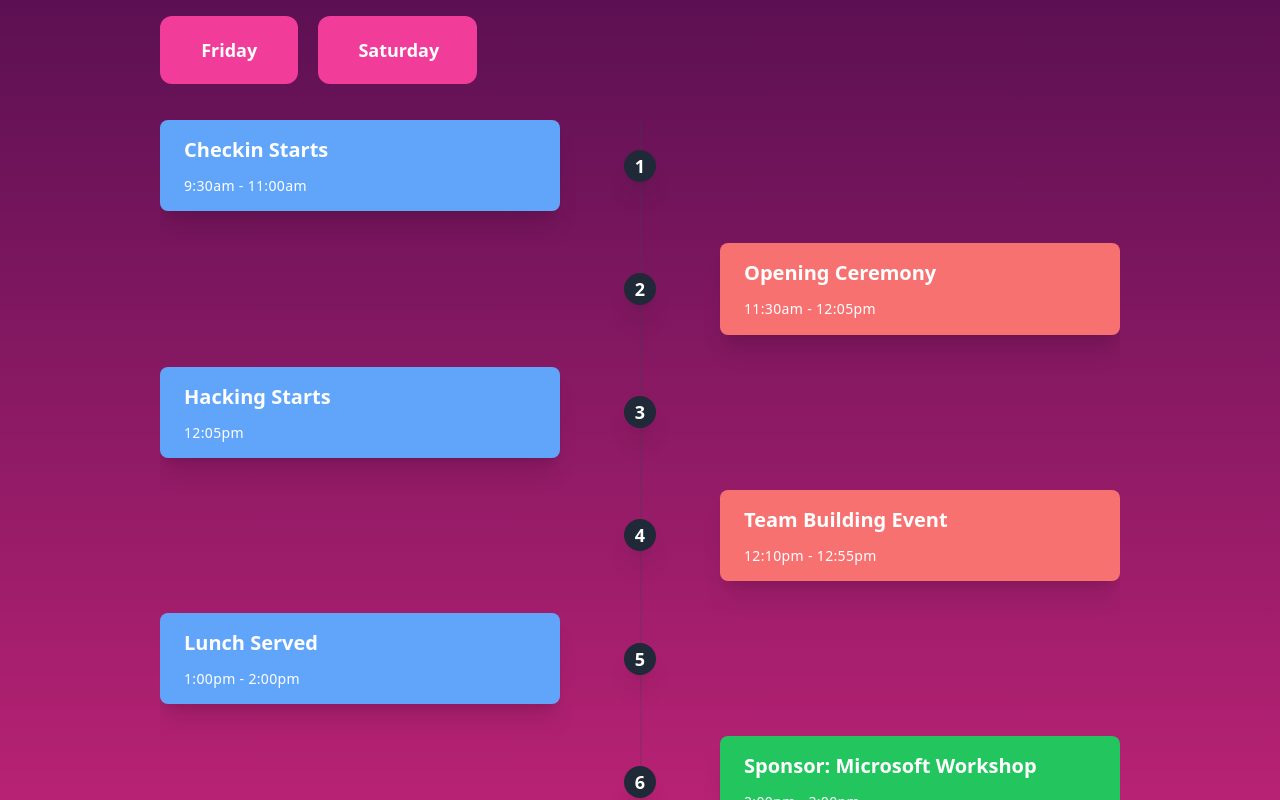
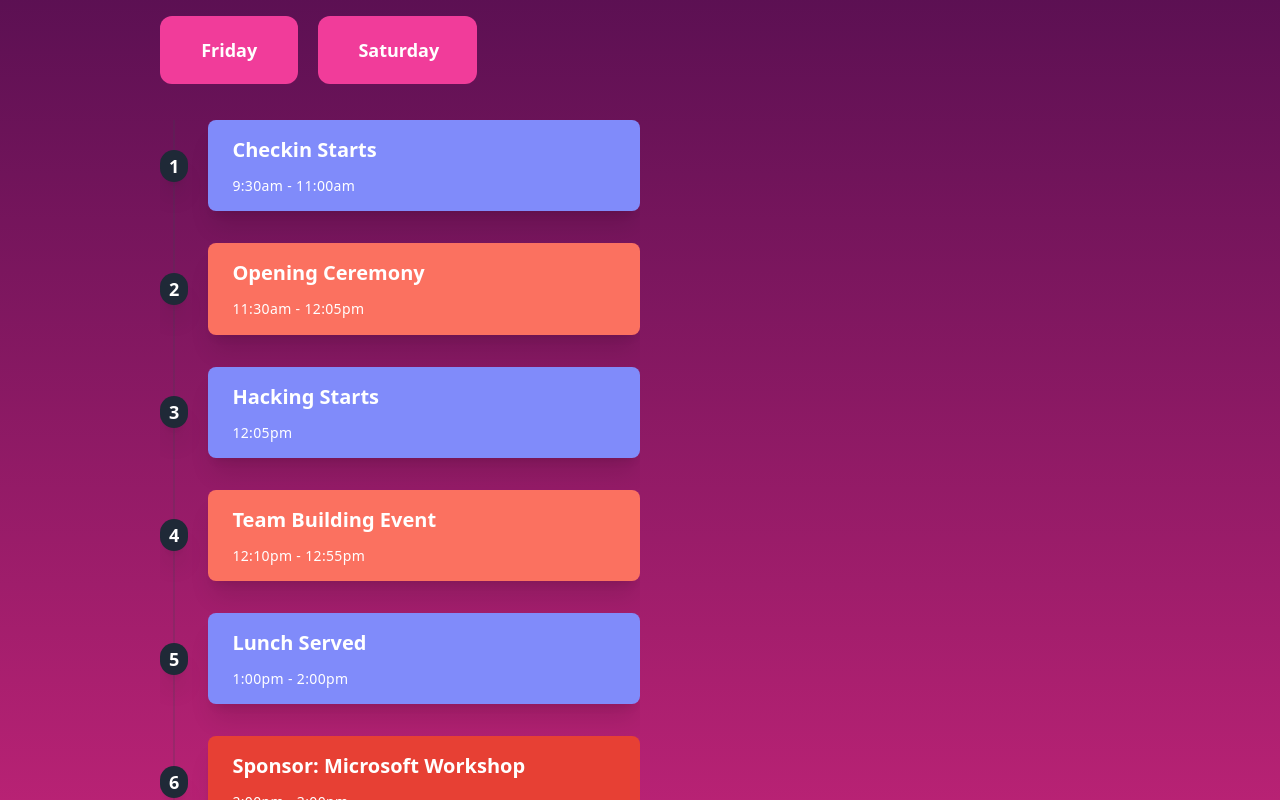
Before and after one commit to TechTogetherInc/TechTogetherMiami-2023, a React (Vite) app: page / in a window 1280 px wide. Shown: the part 1740-2540 px from the top of the page. Built offline with nearby package versions, Linux system fonts and the light colour scheme.

Commit message:
Final touches

```diff
--- a/src/sections/itinerary.tsx
+++ b/src/sections/itinerary.tsx
@@ -136,8 +136,8 @@ const saturdayEvents = [
 function Timeline(props: { events: Event[] }) {
     return (
         <div className="w-full h-full">
-            <div className="relative wrap overflow-hidden h-full">
-                <div className="border-2-2 absolute border-opacity-20 border-gray-700 h-full border sm:left-[50%] left-[13px]"></div>
+            <div className="relative wrap overflow-hidden h-full sm:w-[50%]">
+                <div className="border-2-2 absolute border-opacity-20 border-gray-700 h-full border left-[13px]"></div>
                 {props.events.map((event, index) => {
                     if (index % 2 == 0) {
                         return (
@@ -153,8 +153,7 @@ function Timeline(props: { events: Event[] }) {
 
 function RightTimeline(props: { num: number } & Event) {
     return (
-        <div className="mb-8 flex sm:justify-between items-center w-full sm:gap-0 gap-5">
-            <div className="order-1 w-5/12 sm:block hidden"></div>
+        <div className="mb-8 flex items-center w-full gap-5">
             <div className="z-20 flex items-center order-1 bg-gray-800 shadow-xl w-8 h-8 rounded-full">
                 <h1 className="mx-auto font-semibold text-lg text-white">
                     {props.num + 1}
@@ -163,9 +162,9 @@ function RightTimeline(props: { num: number } & Event) {
             <div
                 className={`order-1 ${
                     props.event.startsWith("Sponsor:")
-                        ? "bg-green-500"
-                        : "bg-red-400"
-                } rounded-lg shadow-xl sm:w-5/12 w-full px-6 py-4`}>
+                        ? "bg-[#e74034]"
+                        : "bg-[#fb7160]"
+                } rounded-lg shadow-xl w-full px-6 py-4`}>
                 <h3 className="mb-3 font-bold text-white text-xl">
                     {props.event}
                 </h3>
@@ -180,8 +179,7 @@ function RightTimeline(props: { num: number } & Event) {
 
 function LeftTimeline(props: { num: number } & Event) {
     return (
-        <div className="mb-8 flex sm:justify-between sm:flex-row-reverse sm:gap-0 gap-5 items-center w-full">
-            <div className="order-1 w-5/12 sm:block hidden"></div>
+        <div className="mb-8 flex gap-5 items-center w-full">
             <div className="z-20 flex items-center order-1 bg-gray-800 shadow-xl w-8 h-8 rounded-full">
                 <h1 className="mx-auto text-white font-semibold text-lg">
                     {props.num + 1}
@@ -190,9 +188,9 @@ function LeftTimeline(props: { num: number } & Event) {
             <div
                 className={`order-2 ${
                     props.event.startsWith("Sponsor:")
-                        ? "bg-green-500"
-                        : "bg-blue-400"
-                } rounded-lg shadow-xl sm:w-5/12 w-full px-6 py-4`}>
+                        ? "bg-[#e74034]"
+                        : "bg-[#808bfa]"
+                } rounded-lg shadow-xl w-full px-6 py-4`}>
                 <h3 className="mb-3 font-bold text-white text-xl">
                     {props.event}
                 </h3>
```
